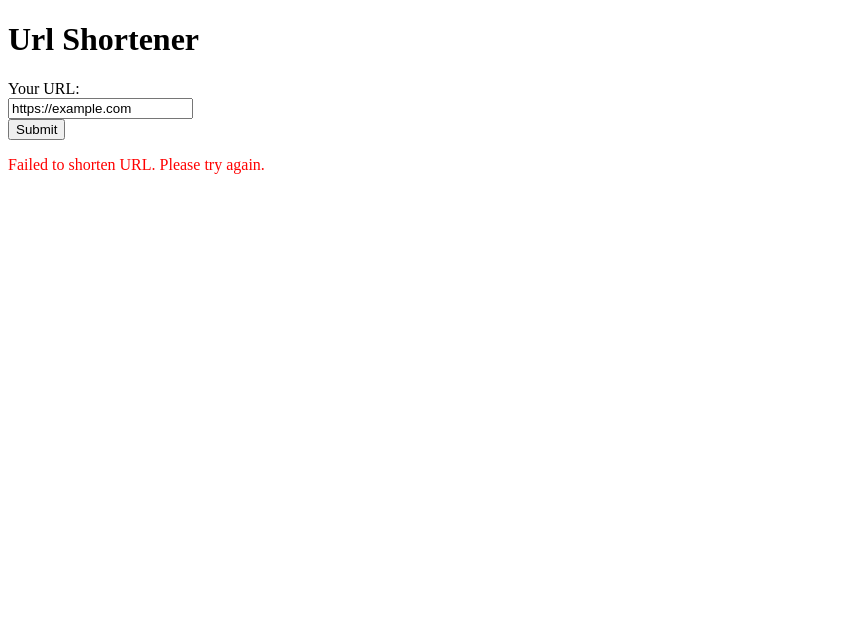
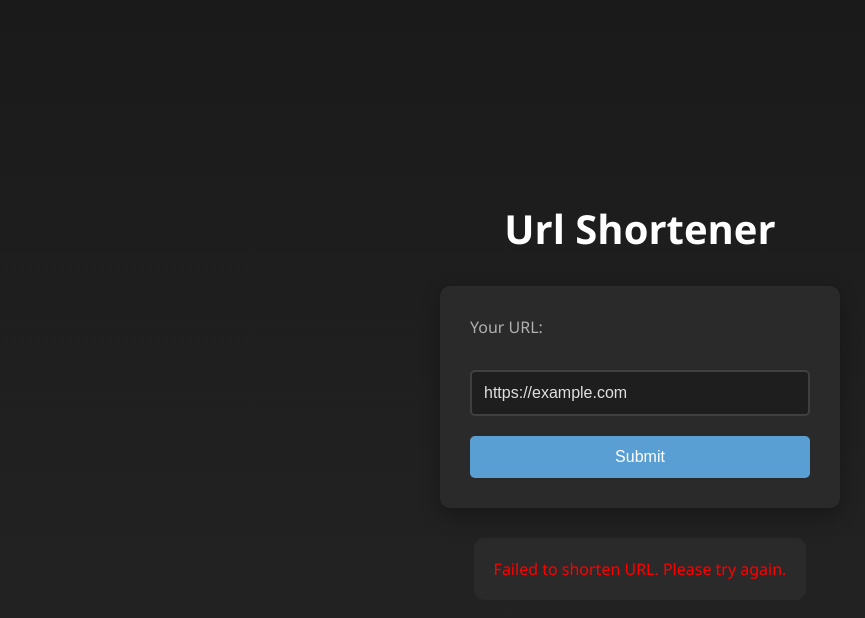
Before and after one commit to kaspercio/url-short, a plain HTML site: page frontend/index.html in a window 1280 px wide. Both pictures are taken after typing "https://example.com" into the empty fields and a click on the input "Submit". Shown: the whole page, without its empty margins (0-865 px from the left). Drawn offline with Linux system fonts and the light colour scheme; no server answers.

Commit message:
feat: added CSS styling to page

```diff
--- a/frontend/index.html
+++ b/frontend/index.html
@@ -6,7 +6,109 @@
     <meta name="viewport" content="width=device-width, initial-scale=1.0">
     <title>URL Shortener</title>
     <style>
-        /* CSS */
+        * {
+            margin: 0;
+            padding: 0;
+            box-sizing: border-box;
+        }
+
+        body {
+            font-family: 'Segoe UI', Tahoma, Geneva, Verdana, sans-serif;
+            background: linear-gradient(to bottom, #1a1a1a, #252525);
+            color: #e0e0e0;
+            min-height: 100vh;
+            display: flex;
+            flex-direction: column;
+            align-items: center;
+            justify-content: center;
+            padding: 20px;
+        }
+
+        h1 {
+            color: #ffffff;
+            margin-bottom: 30px;
+            font-size: 2.5em;
+        }
+
+        form {
+            background: #2a2a2a;
+            padding: 30px;
+            border-radius: 10px;
+            box-shadow: 0 8px 20px rgba(0, 0, 0, 0.3);
+            min-width: 400px;
+        }
+
+        label {
+            display: block;
+            margin-bottom: 10px;
+            color: #b0b0b0;
+        }
+
+        input[type="url"] {
+            width: 100%;
+            padding: 12px;
+            margin-bottom: 20px;
+            border: 2px solid #404040;
+            border-radius: 5px;
+            background: #1e1e1e;
+            color: #e0e0e0;
+            font-size: 16px;
+        }
+
+        input[type="url"]:focus {
+            outline: none;
+            border-color: #5a9fd4;
+        }
+
+        input[type="submit"] {
+            width: 100%;
+            padding: 12px;
+            background: #5a9fd4;
+            color: white;
+            border: none;
+            border-radius: 5px;
+            font-size: 16px;
+            cursor: pointer;
+            transition: background 0.3s;
+        }
+
+        input[type="submit"]:hover {
+            background: #4a8fc4;
+        }
+
+        #result {
+            margin-top: 30px;
+            padding: 20px;
+            background: #2a2a2a;
+            border-radius: 10px;
+            min-height: 50px;
+            text-align: center;
+        }
+
+        #result:empty {
+            display: none;
+        }
+
+        #result a {
+            color: #5a9fd4;
+            text-decoration: none;
+            word-break: break-all;
+        }
+
+        #result button {
+            margin-top: 15px;
+            padding: 10px 20px;
+            background: #4a8fc4;
+            color: white;
+            border: none;
+            border-radius: 5px;
+            cursor: pointer;
+            transition: background 0.3s;
+        }
+
+        #result button:hover {
+            background: #3a7fb4;
+        }
     </style>
 </head>
 
```
